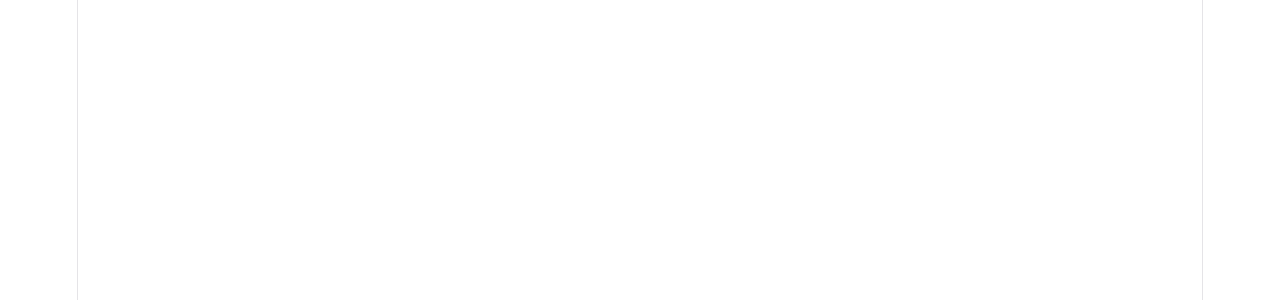
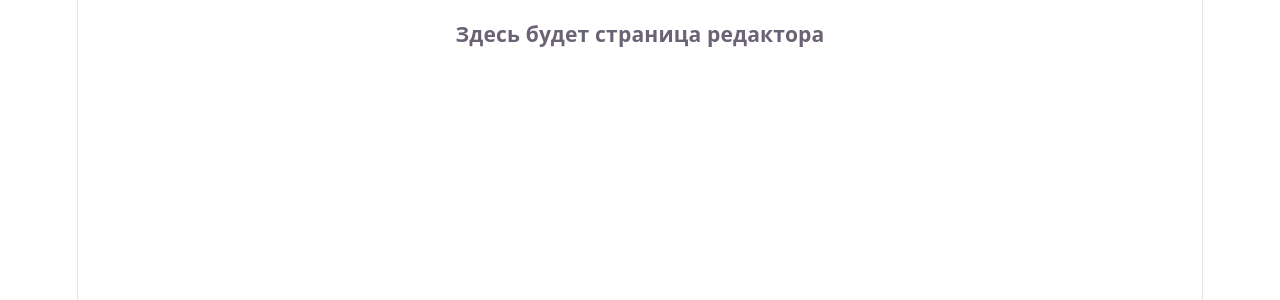
Before and after one commit to AlexFeed/streamlit_project, a React (Vite) app: page /editor in a window 1280 px wide. Before the commit this address had no page. Shown: the top 300 px of the page. Built offline with nearby package versions, Linux system fonts and the light colour scheme.

Commit message:
add editor page, add route

```diff
--- a/src/App.jsx
+++ b/src/App.jsx
@@ -2,6 +2,7 @@
 import ProjectsPage from './pages/ProjectsPage';
 import AuthPage from './pages/AuthPage';
 import DemoPage from './DemoPage';
+import EditorPage from "./pages/EditorPage/EditorPage.jsx";
 
 function App() {
   return (
@@ -10,6 +11,7 @@
         <Route path="/" element={<ProjectsPage />} />
         <Route path="/auth" element={<AuthPage />} />
         <Route path="/demo" element={<DemoPage />} />
+          <Route path="/editor" element={<EditorPage/>}/>
       </Routes>
     </BrowserRouter>
   );
--- /dev/null
+++ b/src/pages/EditorPage/EditorPage.jsx
@@ -0,0 +1,9 @@
+
+
+const EditorPage = () => {
+    return <div className={'editor'}>
+        <h3>Здесь будет страница редактора</h3>
+    </div>
+}
+
+export default EditorPage
```
Also changed, not shown: 1 other file (tests, documents, lock files or other folders).
